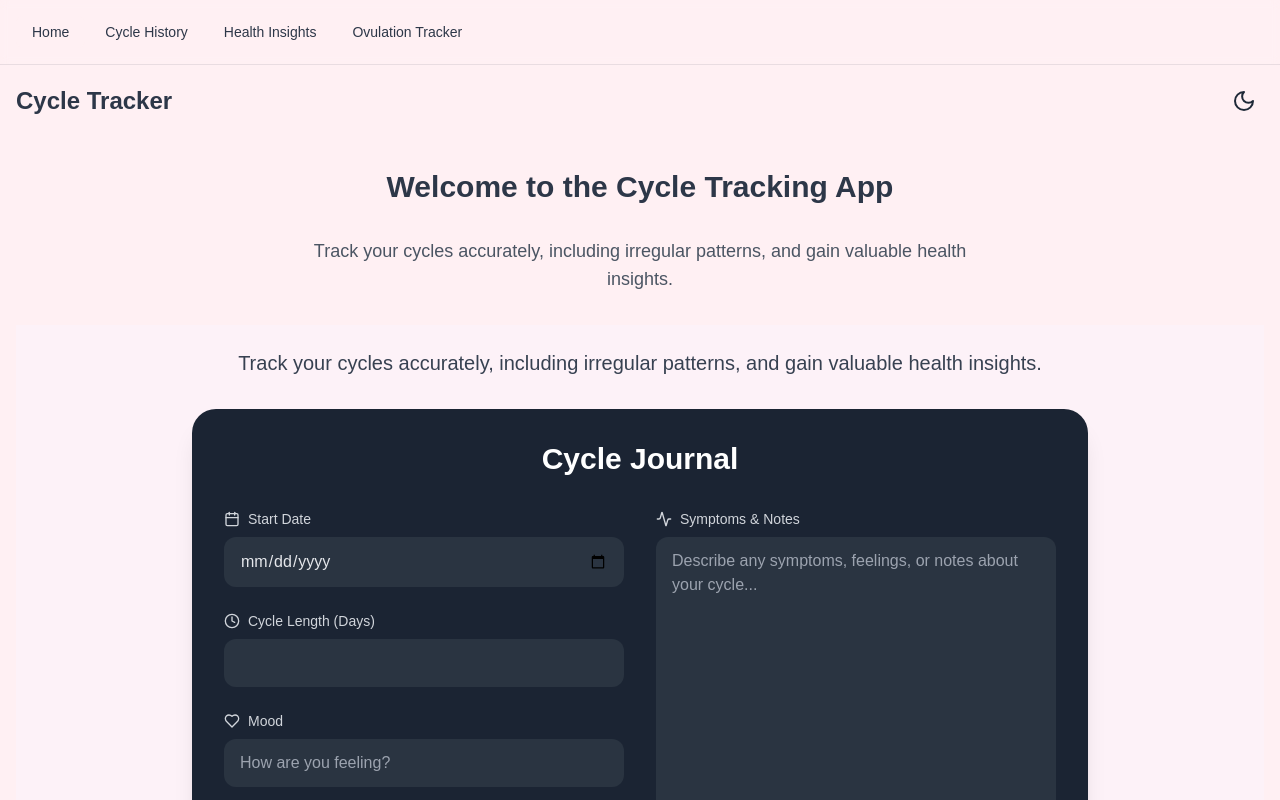
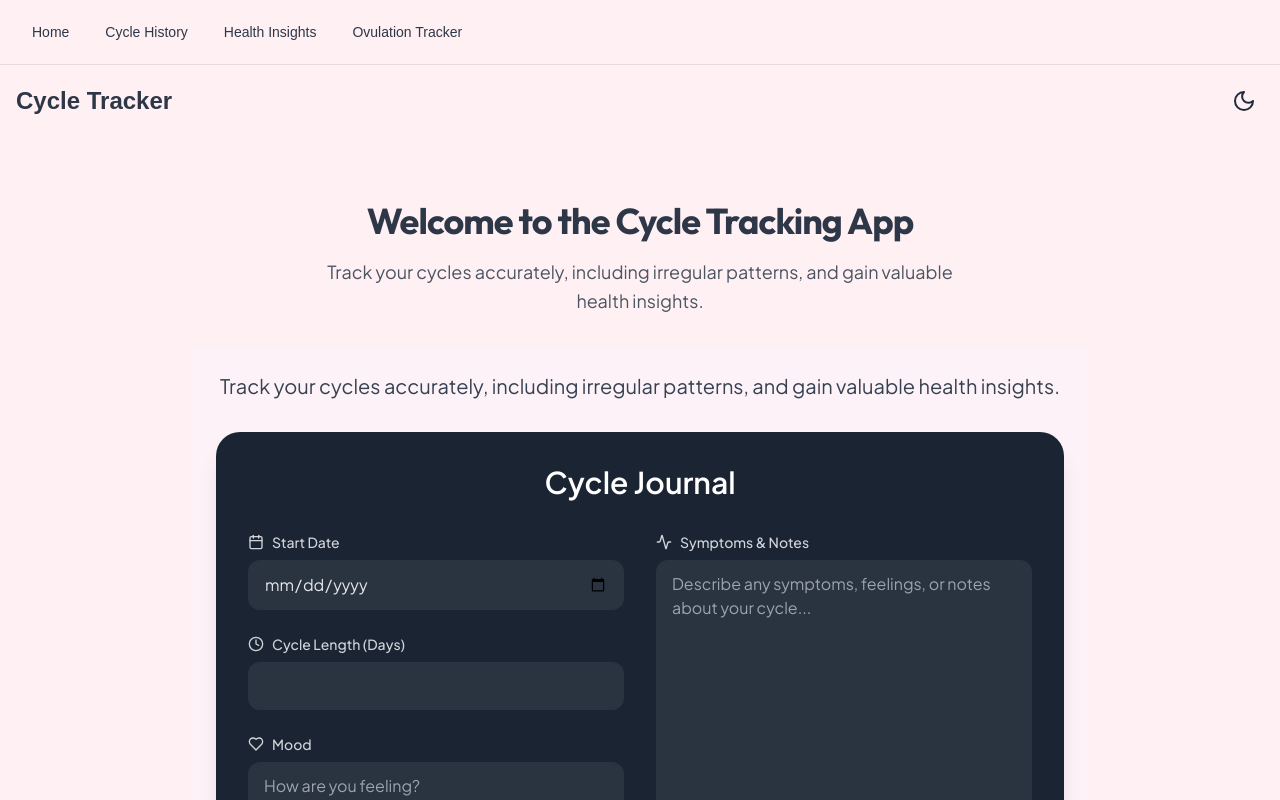
Before and after one commit to shem958/cycle-tracking, a Next.js app: page / in a window 1280 px wide. Shown: the top 800 px of the page. Built offline with nearby package versions, Linux system fonts and the light colour scheme.

Commit message:
"Updated layout and page components with new font imports, added CSS variables for fonts, and modified Tailwind config to include new font families and colors."

```diff
--- a/src/app/layout.js
+++ b/src/app/layout.js
@@ -1,8 +1,20 @@
-// src/app/layout.js
-
 import Navbar from "./components/Navbar";
 import ThemeToggle from "./components/ThemeToggle"; // Import the ThemeToggle component
 import "./styles/globals.css";
+
+import { Outfit, Plus_Jakarta_Sans } from "next/font/google";
+
+const outfit = Outfit({
+  subsets: ["latin"],
+  variable: "--font-outfit",
+  display: "swap",
+});
+
+const plusJakartaSans = Plus_Jakarta_Sans({
+  subsets: ["latin"],
+  variable: "--font-plus-jakarta-sans",
+  display: "swap",
+});
 
 export const metadata = {
   title: "Cycle Tracking App",
@@ -21,7 +33,10 @@ function ErrorBoundary({ children }) {
 
 export default function RootLayout({ children }) {
   return (
-    <html lang="en">
+    <html
+      lang="en"
+      className={`${outfit.variable} ${plusJakartaSans.variable}`}
+    >
       <body>
         <Navbar />
         <div className="flex justify-between items-center p-4">
--- a/src/app/page.js
+++ b/src/app/page.js
@@ -1,22 +1,38 @@
+import React from "react";
 import CycleForm from "./components/CycleForm";
 import HealthInsights from "./components/HealthInsights";
 import CycleHistory from "./components/CycleHistory";
 
-export default function HomePage() {
+const HomePage = () => {
   return (
-    <div className="space-y-8">
-      <h1 className="text-3xl font-bold text-center mt-8">
+    <main className="min-h-screen bg-background text-foreground transition-colors duration-300 ease-in-out font-body">
+      <div className="container mx-auto px-4 py-8 space-y-8">
+        <header className="space-y-4">
+          <h1 className="text-4xl font-bold text-center mt-8 dark:text-gray-100 font-display tracking-tight">
             Welcome to the Cycle Tracking App
           </h1>
-      <p className="text-center text-lg text-gray-600 max-w-2xl mx-auto">
+          <p className="text-center text-lg text-gray-600 dark:text-gray-300 max-w-2xl mx-auto leading-relaxed">
             Track your cycles accurately, including irregular patterns, and gain
             valuable health insights.
           </p>
-      <div className="flex flex-col items-center space-y-6">
+        </header>
+
+        <div className="flex flex-col items-center space-y-8 max-w-4xl mx-auto">
+          <section className="w-full transition-all duration-200 ease-in-out hover:scale-[1.01]">
             <CycleForm />
+          </section>
+
+          <section className="w-full transition-all duration-200 ease-in-out hover:scale-[1.01]">
             <HealthInsights />
+          </section>
+
+          <section className="w-full transition-all duration-200 ease-in-out hover:scale-[1.01]">
             <CycleHistory />
+          </section>
         </div>
       </div>
+    </main>
   );
-}
+};
+
+export default HomePage;
--- a/tailwind.config.ts
+++ b/tailwind.config.ts
@@ -6,15 +6,16 @@ const config: Config = {
     "./src/components/**/*.{js,ts,jsx,tsx,mdx}",
     "./src/app/**/*.{js,ts,jsx,tsx,mdx}",
   ],
-  // Enable dark mode using class strategy to match the implementation
   darkMode: "class",
   theme: {
     extend: {
+      fontFamily: {
+        body: ['var(--font-plus-jakarta-sans)', 'system-ui', 'sans-serif'],
+        display: ['var(--font-outfit)', 'system-ui', 'sans-serif'],
+      },
       colors: {
-        // Custom colors using CSS variables
         background: "var(--background)",
         foreground: "var(--foreground)",
-        // Adding specific color palette based on the CSS variables
         light: {
           bg: "#FFF0F3",
           text: "#2D3748",
@@ -24,7 +25,6 @@ const config: Config = {
           text: "#E2E8F0",
         },
       },
-      // Add transition utilities to match the CSS transitions
       transitionProperty: {
         'colors': 'background-color, color',
       },
```
Lines whose indentation alone changed are shown as unchanged.
